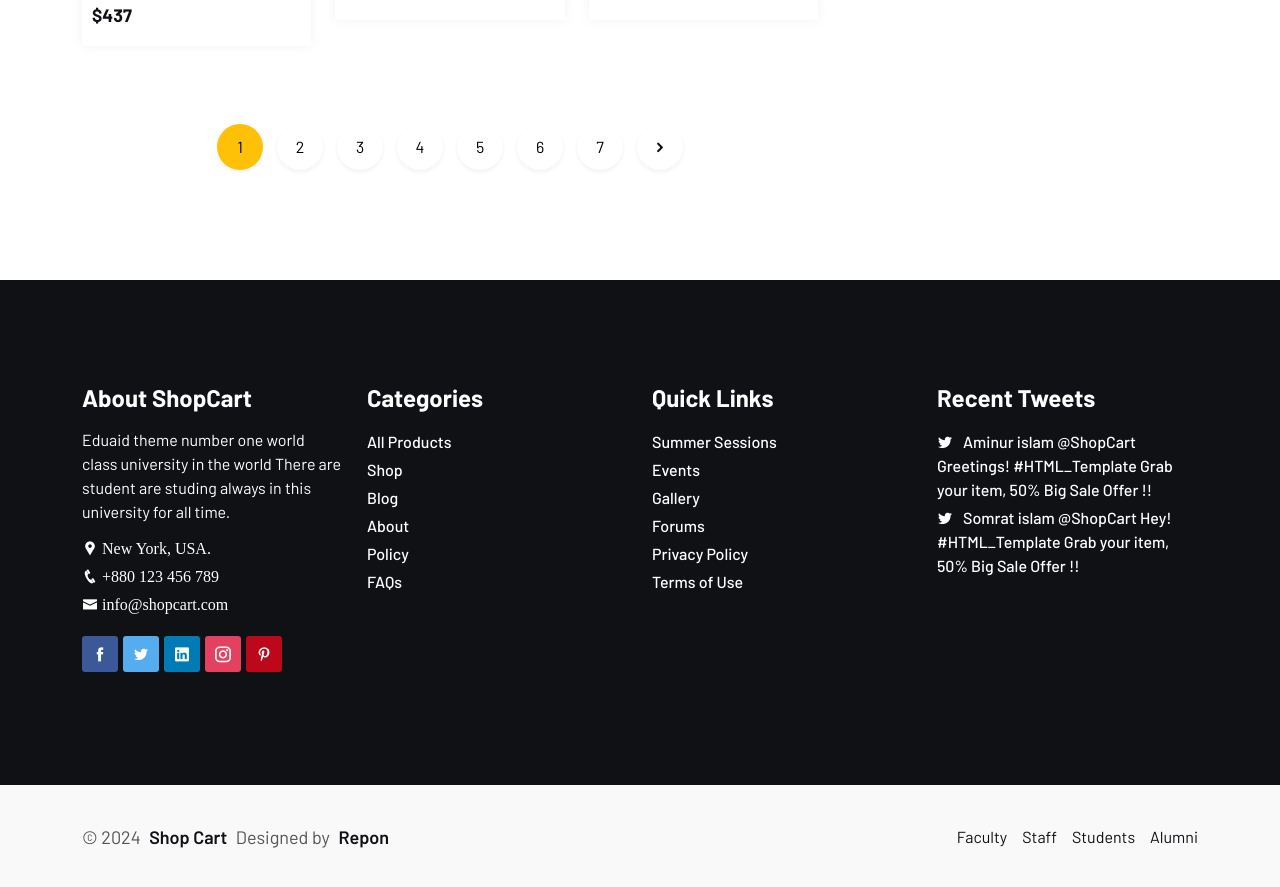
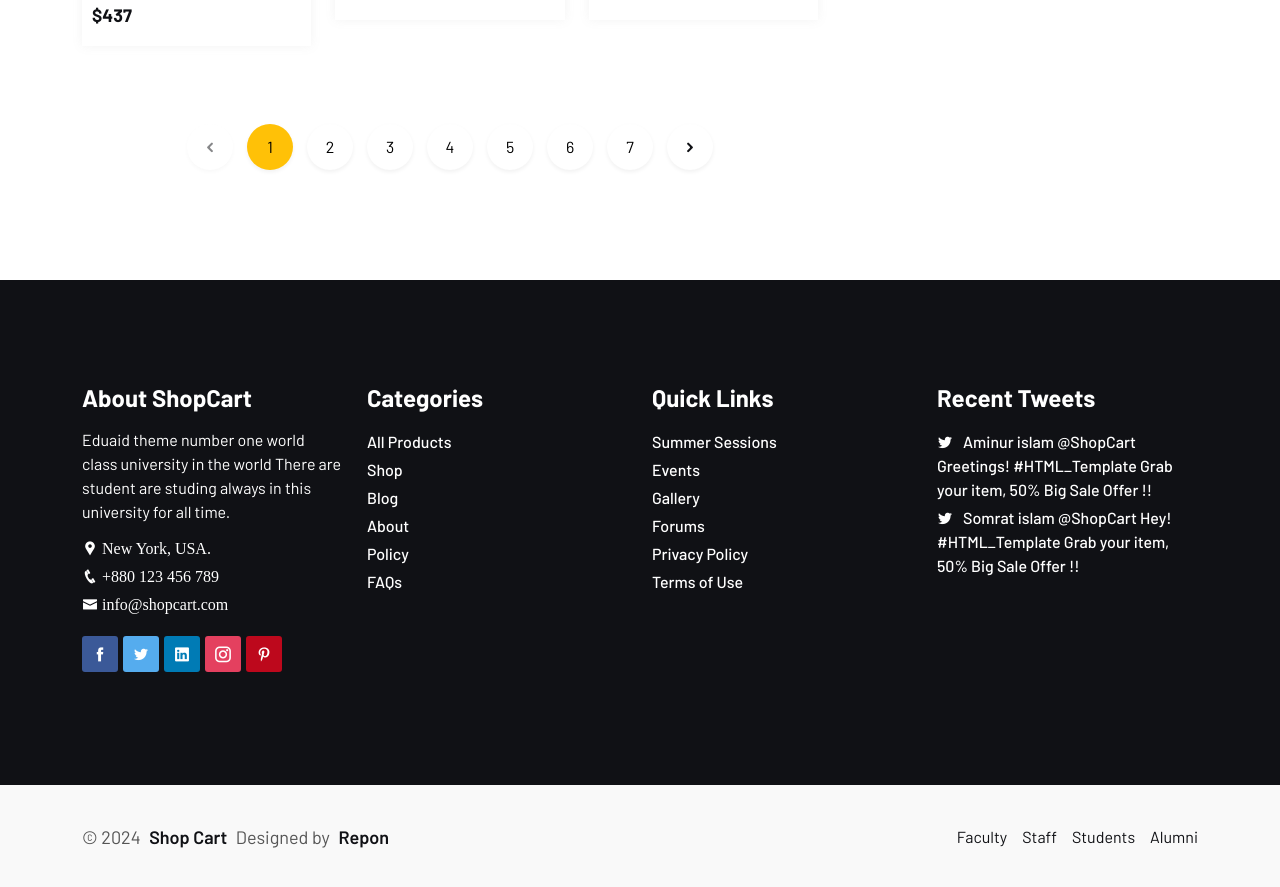
Before and after one commit to codeWith-Repon/e-commerce-website-bootstrap-pagination-, a React (Vite) app: page /shop in a window 1280 px wide. Shown: the part 1966-2853 px from the top of the page. Built offline with nearby package versions, Linux system fonts and the light colour scheme.

Commit message:
pagination work proparly and button disabled when user on last or first page

```diff
--- a/src/App.css
+++ b/src/App.css
@@ -32,3 +32,7 @@
   background: #0f9d58;
   color: #fff;
 }
+a.disabled {
+  opacity: 0.5;
+  cursor: not-allowed;
+}
--- a/src/shop/Pagination.jsx
+++ b/src/shop/Pagination.jsx
@@ -10,51 +10,67 @@ const Pagination = ({
   for (let i = 1; i <= Math.ceil(totalProducts / productsPerPage); i++) {
     pageNumbers.push(i);
   }
+
+  const scrollToTop = () => {
+    window.scrollTo({
+      top: 400,
+      behavior: "smooth",
+    });
+  };
+
   return (
     <ul className="default-pagination lab-ul">
-    {/* privious button - hide if on the fist page */}
-    {activePage > 1 &&(
       <li>
         <a
           href="#"
-          onClick={() => {
+          onClick={(e) => {
+            e.preventDefault();
             if (activePage > 1) {
               paginate(activePage - 1);
+              scrollToTop();
             }
           }}
+          disabled={activePage === 1}
+          className={activePage === 1 ? "disabled" : ""}
         >
           <i className="icofont-rounded-left"></i>
         </a>
       </li>
-    )}
 
-    {/* page number button  */}
+      {/* page number button  */}
       {pageNumbers.map((number) => (
         <li
           key={number}
           className={`page-item ${number === activePage ? "bg-warning" : ""}`}
         >
-          <button onClick={() => paginate(number)} className="bg-transparent">
+          <button
+            onClick={() => {
+              paginate(number);
+              scrollToTop();
+            }}
+            className="bg-transparent"
+          >
             {number}
           </button>
         </li>
       ))}
 
-      {/* next button -hide if no the last page  */}
-      {activePage < pageNumbers.length && (
       <li>
         <a
           href="#"
-          onClick={() => {
+          onClick={(e) => {
+            e.preventDefault();
             if (activePage < pageNumbers.length) {
               paginate(activePage + 1);
+              scrollToTop();
             }
           }}
+          disabled={activePage === pageNumbers.length}
+          className={activePage === pageNumbers.length ? "disabled" : ""}
         >
           <i className="icofont-rounded-right"></i>
         </a>
       </li>
-      )}
     </ul>
   );
 };
```
